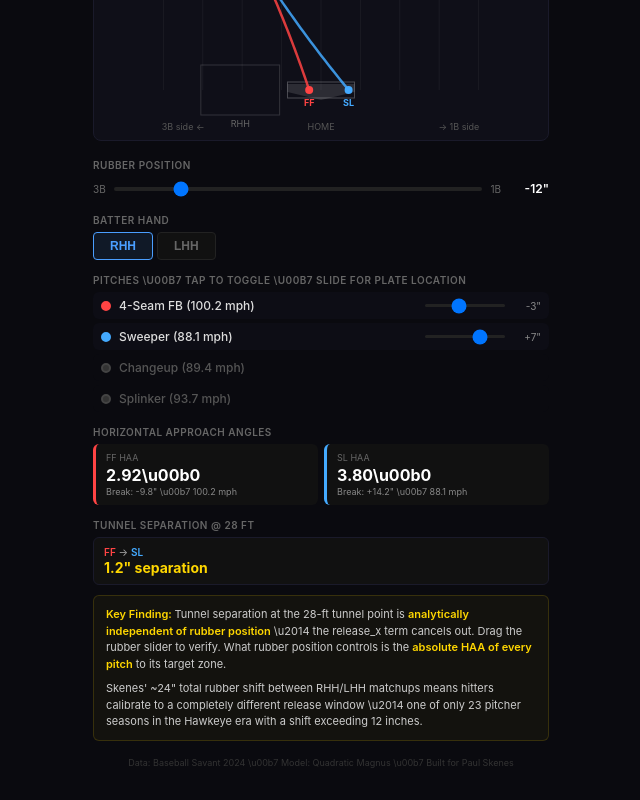
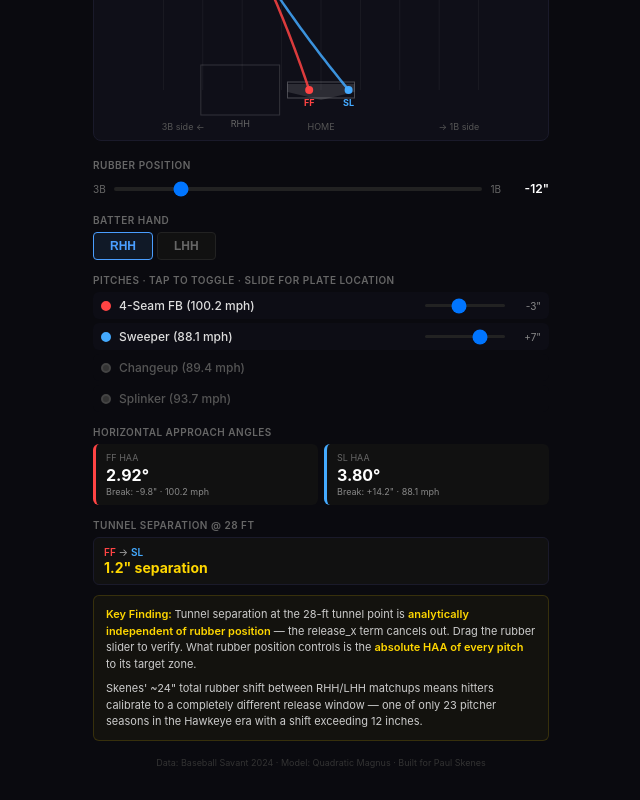
Before and after one commit to sicher19-dev/skenes-mound, a React (Vite) app: page / in a window 1280 px wide. Shown: the part 461-1261 px from the top of the page, without its empty margins (319-959 px from the left). Built offline with nearby package versions, Linux system fonts and the light colour scheme.

Commit message:
Fix unicode characters (emoji, arrows, symbols)

```diff
--- a/src/App.jsx
+++ b/src/App.jsx
@@ -6,10 +6,10 @@ const PC = {
   SP:{name:'Splinker',color:'#ffaa44',velo:93.7,pfx:-11.8,ivb:22.4,sn:'SP'},
 }
 const PR=[
-  {label:'Skenes vs RHH \u2014 FB In + SL Away',rx:-12,b:'R',p:[{t:'FF',pl:-3,a:true},{t:'SL',pl:7,a:true},{t:'CH',pl:-6,a:false},{t:'SP',pl:-4,a:false}]},
-  {label:'Skenes vs RHH \u2014 Full Arsenal',rx:-12,b:'R',p:[{t:'FF',pl:-3,a:true},{t:'SL',pl:7,a:true},{t:'CH',pl:2,a:true},{t:'SP',pl:-1,a:true}]},
-  {label:'Skenes vs LHH \u2014 FB Away + CH',rx:12,b:'L',p:[{t:'FF',pl:4,a:true},{t:'CH',pl:8,a:true},{t:'SL',pl:-3,a:false},{t:'SP',pl:5,a:true}]},
-  {label:'Skenes vs LHH \u2014 Full Arsenal',rx:12,b:'L',p:[{t:'FF',pl:4,a:true},{t:'SL',pl:-3,a:true},{t:'CH',pl:8,a:true},{t:'SP',pl:5,a:true}]},
+  {label:'Skenes vs RHH — FB In + SL Away',rx:-12,b:'R',p:[{t:'FF',pl:-3,a:true},{t:'SL',pl:7,a:true},{t:'CH',pl:-6,a:false},{t:'SP',pl:-4,a:false}]},
+  {label:'Skenes vs RHH — Full Arsenal',rx:-12,b:'R',p:[{t:'FF',pl:-3,a:true},{t:'SL',pl:7,a:true},{t:'CH',pl:2,a:true},{t:'SP',pl:-1,a:true}]},
+  {label:'Skenes vs LHH — FB Away + CH',rx:12,b:'L',p:[{t:'FF',pl:4,a:true},{t:'CH',pl:8,a:true},{t:'SL',pl:-3,a:false},{t:'SP',pl:5,a:true}]},
+  {label:'Skenes vs LHH — Full Arsenal',rx:12,b:'L',p:[{t:'FF',pl:4,a:true},{t:'SL',pl:-3,a:true},{t:'CH',pl:8,a:true},{t:'SP',pl:5,a:true}]},
 ]
 const MTP=60.5*12,ARM=24,REL=78,PLW=17
 function cRX(rx){return rx-ARM}
@@ -45,7 +45,7 @@ function draw(canvas,st){
     const tx=tX(tF,rlX,p.pl,cat.pfx);ctx.fillStyle=cat.color;ctx.globalAlpha=0.5;ctx.beginPath();ctx.arc(cX(tx),cY(tY),3,0,Math.PI*2);ctx.fill();ctx.globalAlpha=1
     ctx.fillStyle=cat.color;ctx.font='bold 9px -apple-system,sans-serif';ctx.textAlign='center';ctx.fillText(cat.sn,eX,eY+16)})
   ctx.fillStyle='#555';ctx.font='9px -apple-system,sans-serif';ctx.textAlign='center'
-  ctx.fillText('3B side \u2190',cX(-35),h-10);ctx.fillText('\u2192 1B side',cX(35),h-10);ctx.fillText('MOUND',cX(0),pT-8);ctx.fillText('HOME',cX(0),h-10)
+  ctx.fillText('3B side ←',cX(-35),h-10);ctx.fillText('→ 1B side',cX(35),h-10);ctx.fillText('MOUND',cX(0),pT-8);ctx.fillText('HOME',cX(0),h-10)
 }
 export default function App(){
   const canvasRef=useRef(null)
@@ -95,7 +95,7 @@ export default function App(){
   }
   return (
     <div style={S.ct}>
-      <div style={S.hd}><h1 style={S.ti}>\u26be Skenes HAA Pitch Model</h1><div style={S.st}>Horizontal Approach Angle \u00b7 Rubber Position \u00b7 Tunnel Analysis</div></div>
+      <div style={S.hd}><h1 style={S.ti}>⚾ Skenes HAA Pitch Model</h1><div style={S.st}>Horizontal Approach Angle · Rubber Position · Tunnel Analysis</div></div>
       <div style={S.sc}><div style={S.sl}>Presets</div><div style={S.pg}>{PR.map((p,i)=>(<button key={i} style={S.pb(activePreset===i)} onClick={()=>applyPreset(i)}>{p.label}</button>))}</div></div>
       <div style={S.sc}><div style={S.sl}>Top-Down View (Bird's Eye)</div><canvas ref={canvasRef} style={S.cv}/></div>
       <div style={S.sc}><div style={S.sl}>Rubber Position</div>
@@ -104,7 +104,7 @@ export default function App(){
           <span style={{fontSize:10,color:'#666'}}>1B</span><span style={S.sv}>{rubberX>0?'+':''}{rubberX}"</span></div></div>
       <div style={S.sc}><div style={S.sl}>Batter Hand</div>
         <div style={S.bt}><button style={S.bb(batter==='R')} onClick={()=>setBatter('R')}>RHH</button><button style={S.bb(batter==='L')} onClick={()=>setBatter('L')}>LHH</button></div></div>
-      <div style={S.sc}><div style={S.sl}>Pitches \u00b7 Tap to toggle \u00b7 Slide for plate location</div>
+      <div style={S.sc}><div style={S.sl}>Pitches · Tap to toggle · Slide for plate location</div>
         {pitches.map((p,i)=>{const cat=PC[p.t];return(<div key={p.t} style={{...S.pr,background:p.a?'#0d0d15':'#0a0a0f'}}>
           <div style={S.pd(cat.color,p.a)} onClick={()=>togglePitch(i)}/>
           <span style={S.pn(p.a)} onClick={()=>togglePitch(i)}>{cat.name} ({cat.velo} mph)</span>
@@ -112,14 +112,14 @@ export default function App(){
             <span style={S.lv}>{p.pl>0?'+':''}{p.pl}"</span></>)}</div>)})}</div>
       <div style={S.sc}><div style={S.sl}>Horizontal Approach Angles</div>
         <div style={S.sg}>{haaData.map(h=>(<div key={h.t} style={S.sc2(h.cat.color)}>
-          <div style={S.sl2}>{h.cat.sn} HAA</div><div style={S.sv2}>{h.haa.toFixed(2)}\u00b0</div>
-          <div style={S.ss}>Break: {h.cat.pfx>0?'+':''}{h.cat.pfx}" \u00b7 {h.cat.velo} mph</div></div>))}</div></div>
+          <div style={S.sl2}>{h.cat.sn} HAA</div><div style={S.sv2}>{h.haa.toFixed(2)}°</div>
+          <div style={S.ss}>Break: {h.cat.pfx>0?'+':''}{h.cat.pfx}" · {h.cat.velo} mph</div></div>))}</div></div>
       {tPairs.length>0&&(<div style={S.sc}><div style={S.sl}>Tunnel Separation @ 28 ft</div>
-        {tPairs.map((t,i)=>(<div key={i} style={S.tc}><div style={S.tl}><span style={{color:t.cA,fontWeight:600}}>{t.a}</span>{' \u2192 '}<span style={{color:t.cB,fontWeight:600}}>{t.b}</span></div>
+        {tPairs.map((t,i)=>(<div key={i} style={S.tc}><div style={S.tl}><span style={{color:t.cA,fontWeight:600}}>{t.a}</span>{' → '}<span style={{color:t.cB,fontWeight:600}}>{t.b}</span></div>
           <div style={S.tv}>{t.sep.toFixed(1)}" separation</div></div>))}</div>)}
       <div style={S.ib}><div style={S.it}><span style={S.ih}>Key Finding: </span>
-        Tunnel separation at the 28-ft tunnel point is{' '}<span style={S.ih}>analytically independent of rubber position</span> \u2014 the release_x term cancels out. Drag the rubber slider to verify. What rubber position controls is the{' '}<span style={S.ih}>absolute HAA of every pitch</span> to its target zone.</div>
-        <div style={{...S.it,marginTop:8}}>Skenes' ~24" total rubber shift between RHH/LHH matchups means hitters calibrate to a completely different release window \u2014 one of only 23 pitcher seasons in the Hawkeye era with a shift exceeding 12 inches.</div></div>
-      <div style={{textAlign:'center',padding:'16px 0 8px',fontSize:9,color:'#333'}}>Data: Baseball Savant 2024 \u00b7 Model: Quadratic Magnus \u00b7 Built for Paul Skenes</div>
+        Tunnel separation at the 28-ft tunnel point is{' '}<span style={S.ih}>analytically independent of rubber position</span> — the release_x term cancels out. Drag the rubber slider to verify. What rubber position controls is the{' '}<span style={S.ih}>absolute HAA of every pitch</span> to its target zone.</div>
+        <div style={{...S.it,marginTop:8}}>Skenes' ~24" total rubber shift between RHH/LHH matchups means hitters calibrate to a completely different release window — one of only 23 pitcher seasons in the Hawkeye era with a shift exceeding 12 inches.</div></div>
+      <div style={{textAlign:'center',padding:'16px 0 8px',fontSize:9,color:'#333'}}>Data: Baseball Savant 2024 · Model: Quadratic Magnus · Built for Paul Skenes</div>
     </div>)
 }
```
